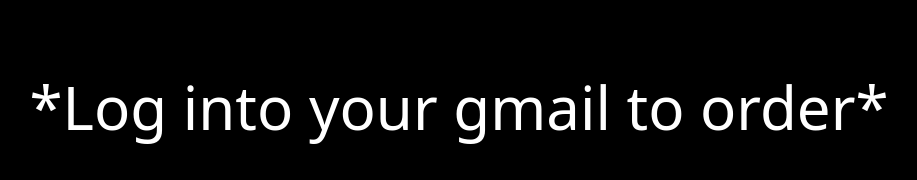
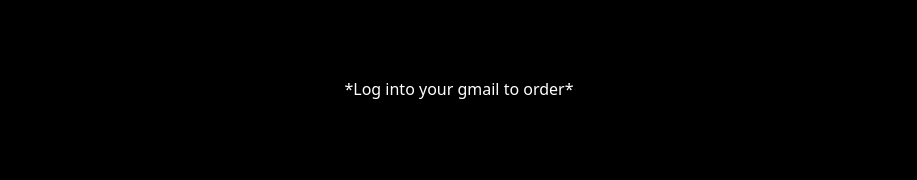
Before and after one commit to cameron-eth/spores-24, a plain HTML site: page index.html in a window 1280 px wide. Shown: the part 183-363 px from the top of the page, without its empty margins (181-1098 px from the left). Drawn offline with nearby package versions, Linux system fonts and the light colour scheme; grey boxes are pictures that could not be loaded.

Commit message:
Update index.html

```diff
--- a/index.html
+++ b/index.html
@@ -10,7 +10,7 @@
     <div>
     <h1 class="text-white mb-10 flex justify-center text-6xl mt-10 p-10">SPORES</h1>
     </div>
-    <p class="text-white mb-10 flex justify-center text-6xl mt-5 p-10">*Log into your gmail to order*</p>
+    <p class="text-white mb-10 flex justify-center text-md mt-5 p-10">*Log into your gmail to order*</p>
     <div class="flex justify-center mt-10">
         <iframe src="https://docs.google.com/forms/d/e/1FAIpQLScB4jE8XNKgBriT3HySaYqA5LqF5RPHbFB2T8Fh5XoxLxMVEg/viewform?embedded=true" width="640" height="640" frameborder="0" marginheight="0" marginwidth="0">Loading…</iframe>
     </div>
```
